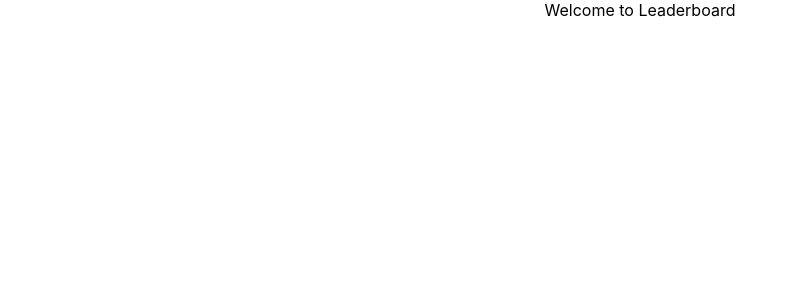
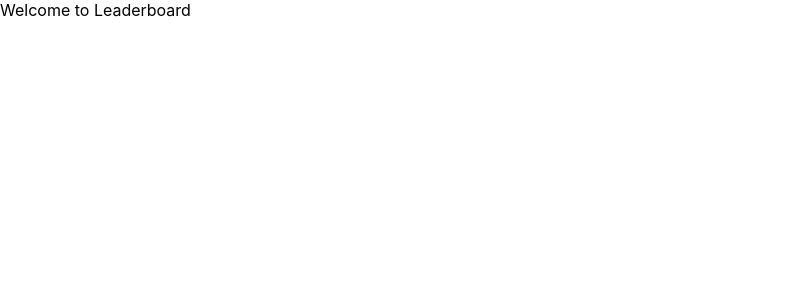
Before and after one commit to niraj-patel-sa/solutionanalyts-reactjs-niraj, a React (Create React App) app: page /dashboard in a window 1280 px wide. Shown: the top 300 px of the page, without its empty margins (0-797 px from the left). Built offline with nearby package versions, Linux system fonts and the light colour scheme.

Commit message:
[feature] Initialized Routing

```diff
--- a/package.json
+++ b/package.json
@@ -10,8 +10,10 @@
     "@types/node": "^12.0.0",
     "@types/react": "^16.9.53",
     "@types/react-dom": "^16.9.8",
+    "@types/react-router-dom": "^5.1.7",
     "react": "^17.0.1",
     "react-dom": "^17.0.1",
+    "react-router-dom": "^5.2.0",
     "react-scripts": "4.0.1",
     "typescript": "^4.0.3",
     "web-vitals": "^0.2.4"
--- a/src/App.tsx
+++ b/src/App.tsx
@@ -1,13 +1,15 @@
 import React from 'react';
 import './App.css';
+import { Switch, Route, Redirect } from 'react-router-dom';
+import { RoutePath } from './pages/routes';
+import { Dashboard } from './pages';
 
 function App() {
   return (
-    <div className="App">
-      <section>
-        <span>Welcome to Leaderboard</span>
-      </section>
-    </div>
+    <Switch>
+      <Route path={RoutePath.DASHBOARD} component={Dashboard} />
+      <Redirect to={RoutePath.DASHBOARD} />
+    </Switch>
   );
 }
 
--- a/src/index.tsx
+++ b/src/index.tsx
@@ -3,10 +3,13 @@ import ReactDOM from 'react-dom';
 import './index.css';
 import App from './App';
 import reportWebVitals from './reportWebVitals';
+import { BrowserRouter as Router } from 'react-router-dom';
 
 ReactDOM.render(
   <React.StrictMode>
-    <App />
+    <Router>
+      <App />
+    </Router>
   </React.StrictMode>,
   document.getElementById('root')
 );
--- /dev/null
+++ b/src/pages/Dashboard/Dashboard.tsx
@@ -0,0 +1,11 @@
+import { FC } from "react";
+
+const Dashboard: FC = () => {
+  return(
+    <div>
+      <span>Welcome to Leaderboard</span>
+    </div>
+  )
+};
+
+export default Dashboard;
--- /dev/null
+++ b/src/pages/Dashboard/index.ts
@@ -0,0 +1 @@
+export { default } from './Dashboard';
--- /dev/null
+++ b/src/pages/index.ts
@@ -0,0 +1 @@
+export { default as Dashboard } from './Dashboard';
--- /dev/null
+++ b/src/pages/routes.ts
@@ -0,0 +1,3 @@
+export enum RoutePath {
+  DASHBOARD = '/dashboard',
+}
```
Also changed, not shown: 2 other files (tests, documents, lock files or other folders).
